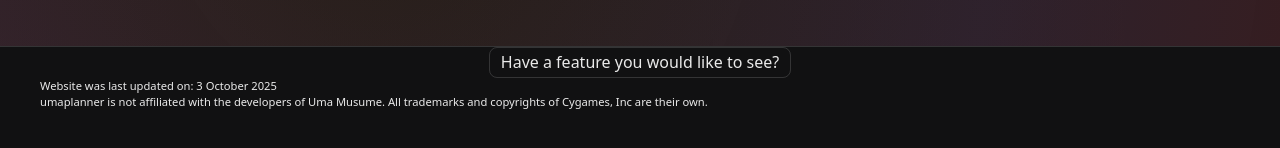
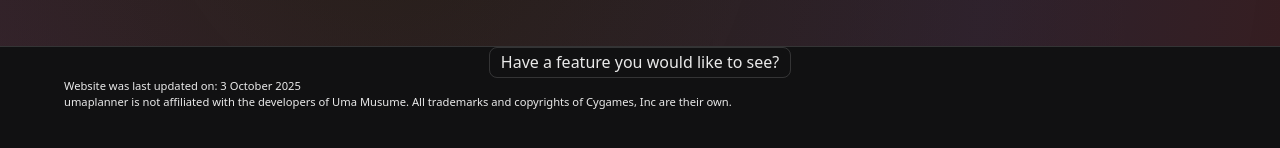
Before and after one commit to Lily123xoxo/uma-gacha-planner, a Next.js app: page / in a window 1280 px wide. Shown: the part 674-822 px from the top of the page. Built offline with nearby package versions, Linux system fonts and the light colour scheme; no server answers; the database is empty.

Commit message:
footer padding adjustment

```diff
--- a/public/css/styles.css
+++ b/public/css/styles.css
@@ -103,7 +103,7 @@ body, .site-header, #main-body, .site-footer { position: relative; z-index: 1; }
   margin-top: auto;
   background: #111112;
   border-top: 1px solid var(--border-color);
-  min-height: 100px;
+  min-height: 120px;
   display: flex;
   flex-direction: column;
 }
@@ -119,7 +119,7 @@ body, .site-header, #main-body, .site-footer { position: relative; z-index: 1; }
 .footer-text {
   display: flex;
   justify-content: start;
-  padding-left: 2.5rem;
+  padding-left: 4rem;
 }
 
 /* Header CSS */
```
